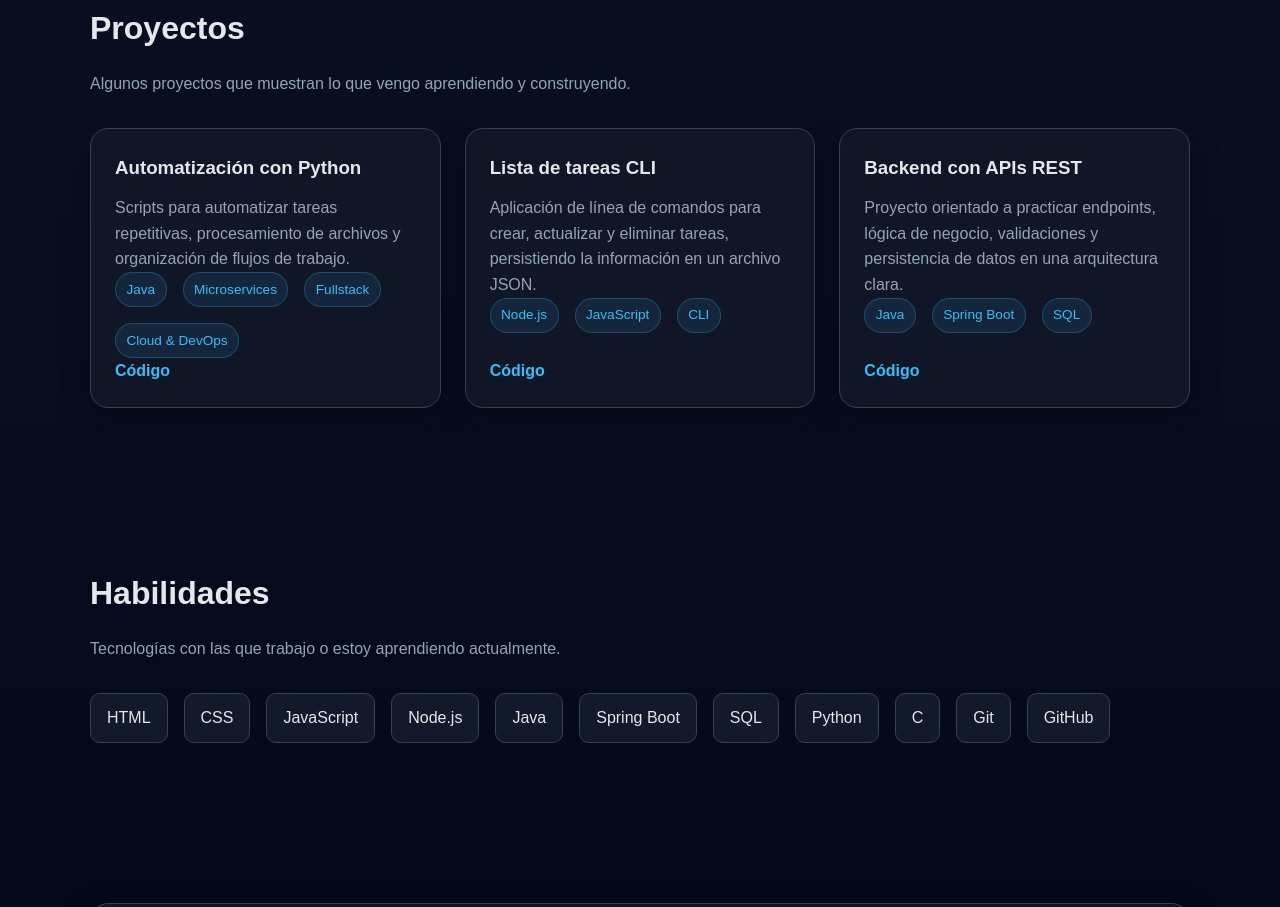
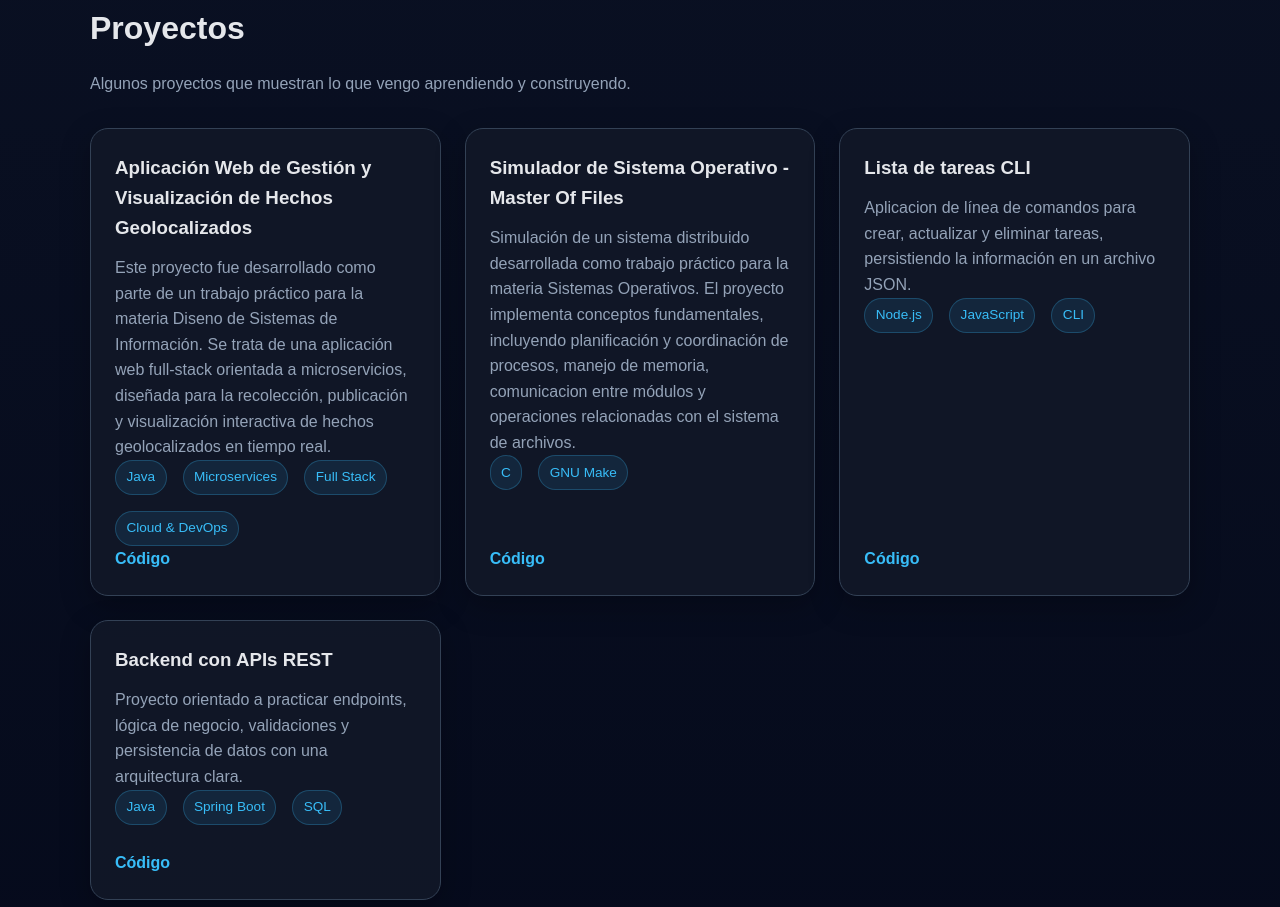
Before and after one commit to JavierFernandez2002/portfolio, a plain HTML site: page index.html in a window 1280 px wide. Shown: the part 1394-2301 px from the top of the page. Drawn offline with Linux system fonts and the light colour scheme.

Commit message:
Refactor portfolio content and improve accessibility
Updated various elements in the portfolio, including links, project descriptions, and text formatting for clarity. Adjusted language translations and improved accessibility attributes.

```diff
--- a/index.html
+++ b/index.html
@@ -5,6 +5,7 @@
   <meta name="viewport" content="width=device-width, initial-scale=1.0" />
   <title>Javier Fernández | Portfolio</title>
   <meta
+    id="meta-description"
     name="description"
     content="Portfolio de Javier Fernández, estudiante de Ingeniería en Sistemas y desarrollador en formación."
   />
@@ -363,19 +364,19 @@
           </p>
 
           <div class="actions">
-            <a href="https://github.com/JavierFernandez2002" target="_blank" class="btn btn-primary" id="hero-github">GitHub</a>
-            <a href="https://www.linkedin.com/in/javier-fernandez-" target="_blank" class="btn btn-outline" id="hero-linkedin">LinkedIn</a>
-            <a href="mailto:tuemail@example.com" class="btn btn-outline" id="hero-contact">Contactarme</a>
+            <a href="https://github.com/JavierFernandez2002" target="_blank" rel="noopener noreferrer" class="btn btn-primary" id="hero-github">GitHub</a>
+            <a href="https://www.linkedin.com/in/javier-fernandez-" target="_blank" rel="noopener noreferrer" class="btn btn-outline" id="hero-linkedin">LinkedIn</a>
+            <a href="mailto:fernandezjavier2002@gmail.com" class="btn btn-outline" id="hero-contact">Contactarme</a>
           </div>
         </div>
 
         <aside class="hero-card">
           <h3 id="focus-title">Enfoque actual</h3>
           <ul>
-            <li id="focus-1">• Desarrollo backend con Node.js y Java</li>
-            <li id="focus-2">• APIs REST y bases de datos SQL</li>
-            <li id="focus-3">• Automatización con Python</li>
-            <li id="focus-4">• Construcción de proyectos para portfolio</li>
+            <li id="focus-1">- Desarrollo backend con Node.js y Java</li>
+            <li id="focus-2">- APIs REST y bases de datos SQL</li>
+            <li id="focus-3">- Automatización con Python</li>
+            <li id="focus-4">- Construcción de proyectos para portfolio</li>
           </ul>
         </aside>
       </div>
@@ -394,7 +395,7 @@
             <h3 id="profile-title">Mi perfil</h3>
             <p id="profile-text">
               Soy estudiante de Ingeniería en Sistemas y disfruto aprender construyendo.
-              Me interesa entender cómo funcionan las aplicaciones por dentro, desde la lógica
+              Me interesa entender como funcionan las aplicaciónes por dentro, desde la lógica
               de negocio hasta la persistencia de datos y la experiencia del usuario.
             </p>
           </div>
@@ -421,28 +422,47 @@
         <div class="projects-grid">
           <article class="project-card">
             <div>
-              <h3 id="project3-title">Aplicación Web de Gestión y Visualización de Hechos Geolocalizados</h3>
-              <p id="project3-text">
-                Este proyecto fue desarrollado como parte de un trabajo práctico para la materia Diseño de Sistemas de Información.
+              <h3 id="project-geo-title">Aplicación Web de Gestión y Visualización de Hechos Geolocalizados</h3>
+              <p id="project-geo-text">
+                Este proyecto fue desarrollado como parte de un trabajo práctico para la materia Diseno de Sistemas de Información.
                 Se trata de una aplicación web full-stack orientada a microservicios, diseñada para la recolección,
                 publicación y visualización interactiva de hechos geolocalizados en tiempo real.
               </p>
               <div class="tags">
                 <span class="tag">Java</span>
                 <span class="tag">Microservices</span>
-                <span class="tag">Fullstack</span>
+                <span class="tag">Full Stack</span>
                 <span class="tag">Cloud & DevOps</span>
               </div>
             </div>
             <div class="project-links">
-              <a href="https://github.com/JavierFernandez2002/Aplicacion-Web-de-Gestion-y-Visualizacion-de-Hechos-Geolocalizados" target="_blank" id="project-link-3">Código</a>
+              <a href="https://github.com/JavierFernandez2002/Aplicacion-Web-de-Gestion-y-Visualizacion-de-Hechos-Geolocalizados" target="_blank" rel="noopener noreferrer" id="project-geo-link">Código</a>
             </div>
           </article>
+
           <article class="project-card">
             <div>
-              <h3 id="project1-title">Lista de tareas CLI</h3>
-              <p id="project1-text">
-                Aplicación de línea de comandos para crear, actualizar y eliminar tareas,
+              <h3 id="project-os-title">Simulador de Sistema Operativo - Master Of Files</h3>
+              <p id="project-os-text">
+                Simulación de un sistema distribuido desarrollada como trabajo práctico para la materia Sistemas Operativos.
+                El proyecto implementa conceptos fundamentales, incluyendo planificación y coordinación de procesos,
+                manejo de memoria, comunicacion entre módulos y operaciones relacionadas con el sistema de archivos.
+              </p>
+              <div class="tags">
+                <span class="tag">C</span>
+                <span class="tag">GNU Make</span>
+              </div>
+            </div>
+            <div class="project-links">
+              <a href="https://github.com/JavierFernandez2002/Simulador-de-Sistema-Operativo-Master-Of-Files" target="_blank" rel="noopener noreferrer" id="project-os-link">Código</a>
+            </div>
+          </article>
+
+          <article class="project-card">
+            <div>
+              <h3 id="project-cli-title">Lista de tareas CLI</h3>
+              <p id="project-cli-text">
+                Aplicacion de línea de comandos para crear, actualizar y eliminar tareas,
                 persistiendo la información en un archivo JSON.
               </p>
               <div class="tags">
@@ -452,16 +472,16 @@
               </div>
             </div>
             <div class="project-links">
-              <a href="https://github.com/JavierFernandez2002/" target="_blank" id="project-link-1">Código</a>
+              <a href="https://github.com/JavierFernandez2002/" target="_blank" rel="noopener noreferrer" id="project-cli-link">Código</a>
             </div>
           </article>
 
           <article class="project-card">
             <div>
-              <h3 id="project2-title">Backend con APIs REST</h3>
-              <p id="project2-text">
+              <h3 id="project-api-title">Backend con APIs REST</h3>
+              <p id="project-api-text">
                 Proyecto orientado a practicar endpoints, lógica de negocio,
-                validaciones y persistencia de datos en una arquitectura clara.
+                validaciones y persistencia de datos con una arquitectura clara.
               </p>
               <div class="tags">
                 <span class="tag">Java</span>
@@ -470,7 +490,7 @@
               </div>
             </div>
             <div class="project-links">
-              <a href="https://github.com/JavierFernandez2002/" target="_blank" id="project-link-2">Código</a>
+              <a href="https://github.com/JavierFernandez2002/" target="_blank" rel="noopener noreferrer" id="project-api-link">Código</a>
             </div>
           </article>
         </div>
@@ -512,8 +532,8 @@
 
           <div class="contact-links">
             <a href="mailto:fernandezjavier2002@gmail.com" class="btn btn-primary" id="contact-email">Email</a>
-            <a href="https://www.linkedin.com/in/javier-fernandez-" target="_blank" class="btn btn-outline" id="contact-linkedin">LinkedIn</a>
-            <a href="https://github.com/JavierFernandez2002" target="_blank" class="btn btn-outline" id="contact-github">GitHub</a>
+            <a href="https://www.linkedin.com/in/javier-fernandez-" target="_blank" rel="noopener noreferrer" class="btn btn-outline" id="contact-linkedin">LinkedIn</a>
+            <a href="https://github.com/JavierFernandez2002" target="_blank" rel="noopener noreferrer" class="btn btn-outline" id="contact-github">GitHub</a>
           </div>
         </div>
       </div>
@@ -529,6 +549,9 @@
   <script>
     const translations = {
       es: {
+        "page-title": "Javier Fernández | Portfolio",
+        "meta-description": "Portfolio de Javier Fernández, estudiante de Ingeniería en Sistemas y desarrollador en formación.",
+
         "nav-about": "Sobre mí",
         "nav-projects": "Proyectos",
         "nav-skills": "Habilidades",
@@ -542,29 +565,36 @@
         "hero-contact": "Contactarme",
 
         "focus-title": "Enfoque actual",
-        "focus-1": "• Desarrollo backend con Node.js y Java",
-        "focus-2": "• APIs REST y bases de datos SQL",
-        "focus-3": "• Automatización con Python",
-        "focus-4": "• Construcción de proyectos para portfolio",
+        "focus-1": "- Desarrollo backend con Node.js y Java",
+        "focus-2": "- APIs REST y bases de datos SQL",
+        "focus-3": "- Automatización con Python",
+        "focus-4": "- Construcción de proyectos para portfolio",
 
         "about-title": "Sobre mí",
         "about-subtitle": "Estoy construyendo experiencia a través de proyectos personales y académicos, con foco en software, automatización y desarrollo web.",
         "profile-title": "Mi perfil",
-        "profile-text": "Soy estudiante de Ingeniería en Sistemas y disfruto aprender construyendo. Me interesa entender cómo funcionan las aplicaciones por dentro, desde la lógica de negocio hasta la persistencia de datos y la experiencia del usuario.",
+        "profile-text": "Soy estudiante de Ingeniería en Sistemas y disfruto aprender construyendo. Me interesa entender como funcionan las aplicaciónes por dentro, desde la lógica de negocio hasta la persistencia de datos y la experiencia del usuario.",
         "goals-title": "Qué busco",
         "goals-text": "Busco oportunidades para seguir creciendo en desarrollo de software, sumar experiencia real y aportar valor en proyectos donde pueda seguir mejorando mis habilidades técnicas y profesionales.",
 
         "projects-title": "Proyectos",
         "projects-subtitle": "Algunos proyectos que muestran lo que vengo aprendiendo y construyendo.",
-        "project1-title": "Lista de tareas CLI",
-        "project1-text": "Aplicación de línea de comandos para crear, actualizar y eliminar tareas, persistiendo la información en un archivo JSON.",
-        "project2-title": "Backend con APIs REST",
-        "project2-text": "Proyecto orientado a practicar endpoints, lógica de negocio, validaciones y persistencia de datos en una arquitectura clara.",
-        "project3-title": "Automatización con Python",
-        "project3-text": "Scripts para automatizar tareas repetitivas, procesamiento de archivos y organización de flujos de trabajo.",
-        "project-link-1": "Código",
-        "project-link-2": "Código",
-        "project-link-3": "Código",
+
+        "project-geo-title": "Aplicación Web de Gestión y Visualización de Hechos Geolocalizados",
+        "project-geo-text": "Este proyecto fue desarrollado como parte de un trabajo práctico para la materia Diseno de Sistemas de Información. Se trata de una aplicación web full-stack orientada a microservicios, diseñada para la recolección, publicación y visualización interactiva de hechos geolocalizados en tiempo real.",
+        "project-geo-link": "Código",
+
+        "project-os-title": "Simulador de Sistema Operativo - Master Of Files",
+        "project-os-text": "Simulación de un sistema distribuido desarrollada como trabajo práctico para la materia Sistemas Operativos. El proyecto implementa conceptos fundamentales, incluyendo planificación y coordinación de procesos, manejo de memoria, comunicacion entre módulos y operaciones relacionadas con el sistema de archivos.",
+        "project-os-link": "Código",
+
+        "project-cli-title": "Lista de tareas CLI",
+        "project-cli-text": "Aplicacion de línea de comandos para crear, actualizar y eliminar tareas, persistiendo la información en un archivo JSON.",
+        "project-cli-link": "Código",
+
+        "project-api-title": "Backend con APIs REST",
+        "project-api-text": "Proyecto orientado a practicar endpoints, lógica de negocio, validaciones y persistencia de datos con una arquitectura clara.",
+        "project-api-link": "Código",
 
         "skills-title": "Habilidades",
         "skills-subtitle": "Tecnologías con las que trabajo o estoy aprendiendo actualmente.",
@@ -579,6 +609,9 @@
       },
 
       en: {
+        "page-title": "Javier Fernández | Portfolio",
+        "meta-description": "Portfolio of Javier Fernández, Information Systems Engineering student and aspiring software developer.",
+
         "nav-about": "About",
         "nav-projects": "Projects",
         "nav-skills": "Skills",
@@ -586,41 +619,48 @@
 
         "hero-greeting": "Hi, I'm",
         "hero-title": 'Javier <span>Fernández</span>',
-        "hero-description": "Information Systems Engineering student and aspiring developer. I enjoy building useful solutions, learning best practices, and growing in backend, frontend, and automation.",
+        "hero-description": "Information Systems Engineering student and aspiring software developer. I am interested in building useful solutions, learning best practices, and continuing to grow in backend development, frontend development, and automation.",
         "hero-github": "GitHub",
         "hero-linkedin": "LinkedIn",
         "hero-contact": "Contact me",
 
         "focus-title": "Current focus",
-        "focus-1": "• Backend development with Node.js and Java",
-        "focus-2": "• REST APIs and SQL databases",
-        "focus-3": "• Automation with Python",
-        "focus-4": "• Building portfolio projects",
+        "focus-1": "- Backend development with Node.js and Java",
+        "focus-2": "- REST APIs and SQL databases",
+        "focus-3": "- Automation with Python",
+        "focus-4": "- Building projects for my portfolio",
 
         "about-title": "About me",
         "about-subtitle": "I am building experience through personal and academic projects, with a focus on software, automation, and web development.",
         "profile-title": "My profile",
-        "profile-text": "I am an Information Systems student who enjoys learning by building. I like understanding how applications work internally, from business logic to data persistence and user experience.",
-        "goals-title": "What I'm looking for",
-        "goals-text": "I am looking for opportunities to keep growing in software development, gain real-world experience, and contribute value in projects where I can continue improving my technical and professional skills.",
+        "profile-text": "I am an Information Systems Engineering student who enjoys learning by building. I am interested in understanding how applications work internally, from business logic to data persistence and user experience.",
+        "goals-title": "What I am looking for",
+        "goals-text": "I am looking for opportunities to continue growing in software development, gain real-world experience, and add value in projects where I can keep improving my technical and professional skills.",
 
         "projects-title": "Projects",
         "projects-subtitle": "Some projects that reflect what I have been learning and building.",
-        "project1-title": "Task Tracker CLI",
-        "project1-text": "Command-line application to create, update, and delete tasks, storing the information in a JSON file.",
-        "project2-title": "REST API Backend",
-        "project2-text": "Project focused on practicing endpoints, business logic, validations, and data persistence with a clear architecture.",
-        "project3-title": "Python Automation",
-        "project3-text": "Scripts to automate repetitive tasks, file processing, and workflow organization.",
-        "project-link-1": "Code",
-        "project-link-2": "Code",
-        "project-link-3": "Code",
+
+        "project-geo-title": "Web Application for Managing and Visualizing Geolocated Events",
+        "project-geo-text": "This project was developed as part of a course assignment for Information Systems Design. It is a full-stack web application based on a microservices architecture, designed for the collection, publication, and interactive real-time visualization of geolocated events.",
+        "project-geo-link": "Code",
+
+        "project-os-title": "Operating System Simulator - Master Of Files",
+        "project-os-text": "Simulation of a distributed system developed as a course assignment for Operating Systems. The project implements core concepts such as process planning and coordination, memory management, communication between modules, and file system-related operations.",
+        "project-os-link": "Code",
+
+        "project-cli-title": "CLI Task Tracker",
+        "project-cli-text": "Command-line application for creating, updating, and deleting tasks, with data stored in a JSON file.",
+        "project-cli-link": "Code",
+
+        "project-api-title": "REST API Backend",
+        "project-api-text": "Project focused on practicing endpoints, business logic, validation, and data persistence with a clear architecture.",
+        "project-api-link": "Code",
 
         "skills-title": "Skills",
         "skills-subtitle": "Technologies I work with or am currently learning.",
 
         "contact-title": "Contact",
-        "contact-text": "If you'd like to get in touch for an opportunity, collaboration, or just to talk about projects and technology, you can find me through these links.",
+        "contact-text": "If you would like to get in touch regarding an opportunity, a collaboration, or simply to talk about projects and technology, you can reach me through these links.",
         "contact-email": "Email",
         "contact-linkedin": "LinkedIn",
         "contact-github": "GitHub",
@@ -631,6 +671,19 @@
 
     function setLanguage(lang) {
       Object.keys(translations[lang]).forEach((id) => {
+        if (id === "page-title") {
+          document.title = translations[lang][id];
+          return;
+        }
+
+        if (id === "meta-description") {
+          const metaDescription = document.getElementById("meta-description");
+          if (metaDescription) {
+            metaDescription.setAttribute("content", translations[lang][id]);
+          }
+          return;
+        }
+
         const element = document.getElementById(id);
         if (element) {
           element.innerHTML = translations[lang][id];
```
